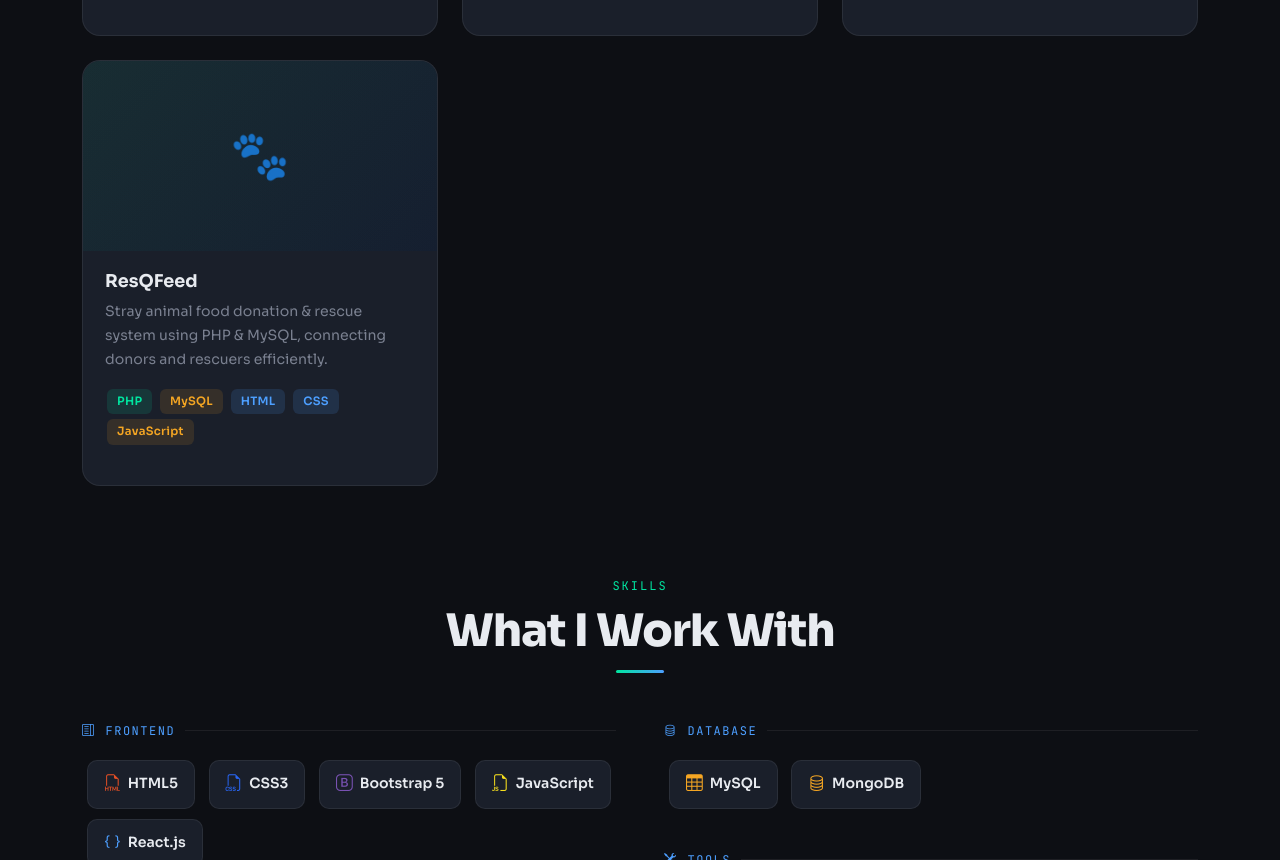
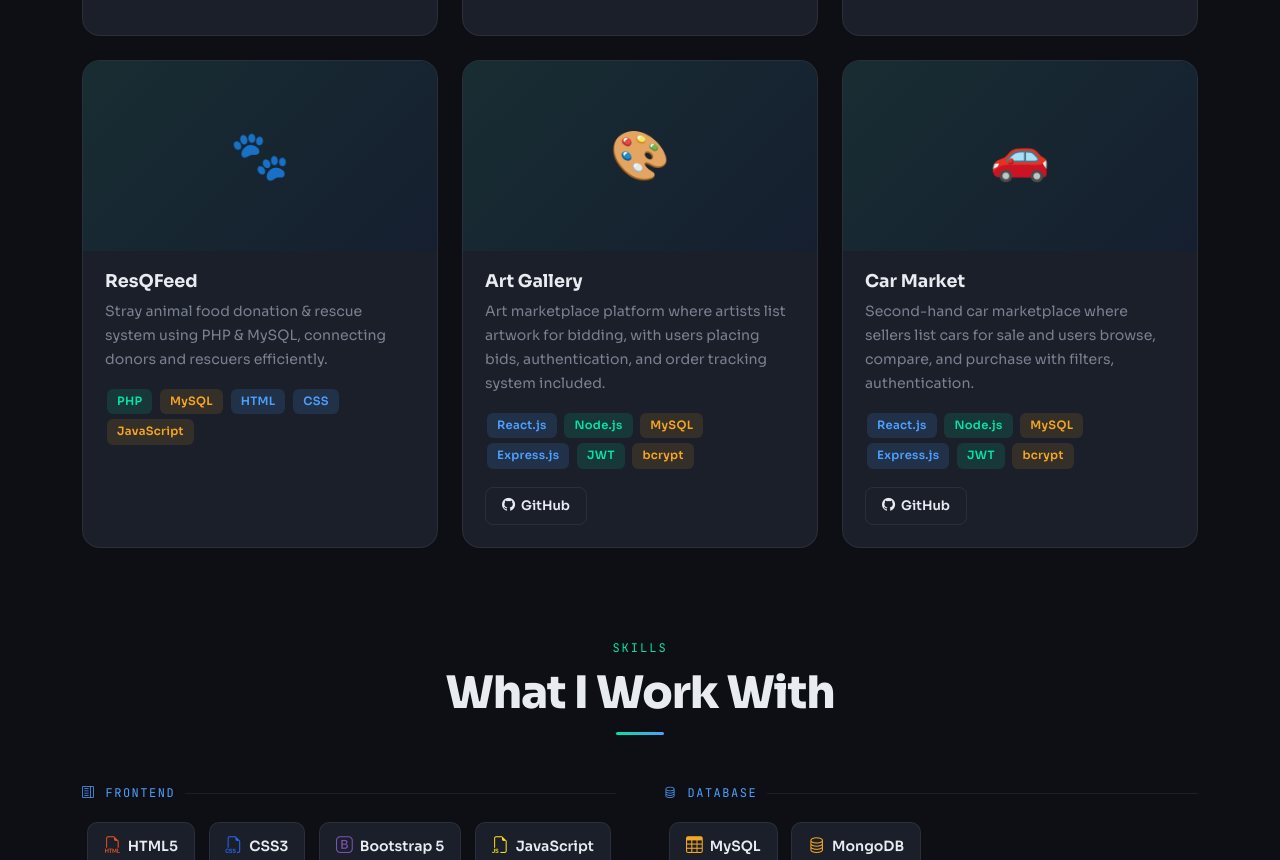
Before and after one commit to Tech-sj28/portfolio, a website: page index.html in a window 1280 px wide. Shown: the part 2249-3109 px from the top of the page. Drawn offline with nearby package versions, Linux system fonts and the light colour scheme.

Commit message:
2 projects added

```diff
--- a/index.html
+++ b/index.html
@@ -260,6 +260,7 @@
           </div>
         </div>
       </div>
+
       <!-- Project 4  resqfeed-->
       <div class="col-md-6 col-lg-4 reveal">
         <div class="project-card">
@@ -286,6 +287,68 @@
                 <i class="bi bi-box-arrow-up-right"></i>Live Demo
               </a>
             </div> -->
+          </div>
+        </div>
+      </div>
+
+      <!-- Project 5 Art_Gallery  -->
+
+      <div class="col-md-6 col-lg-4 reveal">
+        <div class="project-card">
+          <div class="project-img" style="font-size:3rem;">🎨</div>
+          <div class="project-body">
+            <h5 class="project-title">Art Gallery</h5>
+            <p class="project-desc">
+              Art marketplace platform where artists list artwork for bidding, with users placing bids, authentication, and order tracking system included.
+
+            </p>
+            <div class="mb-3">
+              <span class="tech-badge blue">React.js</span>
+              <span class="tech-badge green">Node.js</span>
+              <span class="tech-badge amber">MySQL</span>
+              <span class="tech-badge blue">Express.js</span>
+              <span class="tech-badge green">JWT</span>
+              <span class="tech-badge amber">bcrypt</span>
+            </div>
+            <div class="d-flex gap-2">
+              <a href="https://github.com/Tech-sj28/Art_Gallery" target="_blank" class="btn-ghost">
+                <i class="bi bi-github"></i>GitHub
+              </a>
+              <!--  <a href="https://your-royalroost-demo-link.com" target="_blank" class="btn-ghost accent">
+                <i class="bi bi-box-arrow-up-right"></i>Live Demo
+              </a>  -->
+            </div>
+          </div>
+        </div>
+      </div>
+
+      <!-- Project 6 Car_Market  -->
+
+      <div class="col-md-6 col-lg-4 reveal">
+        <div class="project-card">
+          <div class="project-img" style="font-size:3rem;">🚗</div>
+          <div class="project-body">
+            <h5 class="project-title">Car Market</h5>
+            <p class="project-desc">
+              Second-hand car marketplace where sellers list cars for sale and users browse,
+               compare, and purchase with filters, authentication.
+            </p>
+            <div class="mb-3">
+              <span class="tech-badge blue">React.js</span>
+              <span class="tech-badge green">Node.js</span>
+              <span class="tech-badge amber">MySQL</span>
+              <span class="tech-badge blue">Express.js</span>
+              <span class="tech-badge green">JWT</span>
+              <span class="tech-badge amber">bcrypt</span>
+            </div>
+           <div class="d-flex gap-2">
+              <a href="https://github.com/Tech-sj28/Car_Market" target="_blank" class="btn-ghost">
+                <i class="bi bi-github"></i>GitHub
+              </a>
+              <!--   <a href="https://your-royalroost-demo-link.com" target="_blank" class="btn-ghost accent">
+                <i class="bi bi-box-arrow-up-right"></i>Live Demo
+              </a>  -->
+            </div>
           </div>
         </div>
       </div>
```
